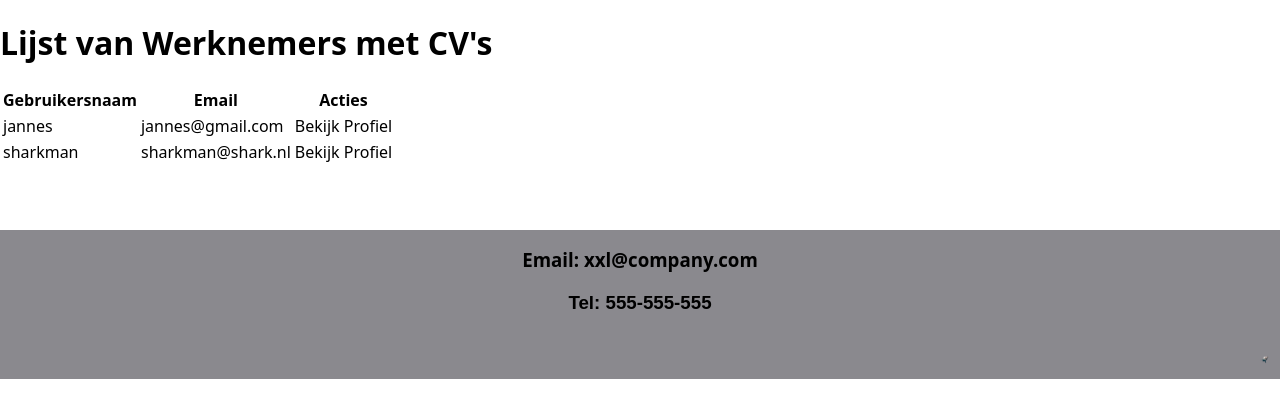
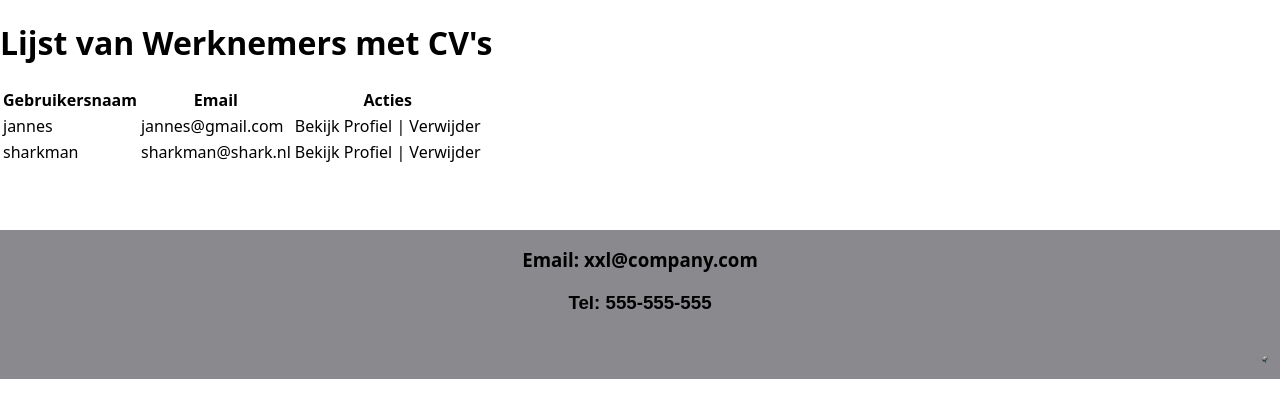
Before and after one commit to Svendewijn/proefexamen, a PHP site: page /werknemers.php in a window 1280 px wide. Shown: the part 103-521 px from the top of the page. Run offline with PHP 8.4, Linux system fonts and the light colour scheme; the visitor is signed in with stand-in values (Sample User, id 1); data comes from the database, SQL or seed files in the repository.

Commit message:
op cv delete functie toegevoegd

```diff
--- a/werknemers.php
+++ b/werknemers.php
@@ -34,6 +34,9 @@ if ($conn->connect_error) {
     die("Verbinding mislukt: " . $conn->connect_error);
 }
 
+// Haal de rol van de ingelogde gebruiker op
+$rol = isset($_SESSION['rol']) ? $_SESSION['rol'] : '';
+
 // Haal gebruikers op die een CV hebben geüpload
 $sql = "SELECT g.id, g.gebruikersnaam, g.email
         FROM gebruikers g
@@ -51,7 +54,14 @@ if ($result->num_rows > 0) {
         echo "<tr>";
         echo "<td>" . htmlspecialchars($row['gebruikersnaam']) . "</td>";
         echo "<td>" . htmlspecialchars($row['email']) . "</td>";
-        echo "<td><a href='profiel.php?id=" . $row['id'] . "' class='btn'>Bekijk Profiel</a></td>";
+        echo "<td><a href='profiel.php?id=" . $row['id'] . "' class='btn'>Bekijk Profiel</a>";
+
+        // Voeg eventueel extra acties toe voor admins
+        if ($rol === 'admin') {
+            echo " | <a href='delete_gebruiker.php?id=" . $row['id'] . "' class='btn'>Verwijder</a>"; // Voorbeeld van een delete knop
+        }
+
+        echo "</td>";
         echo "</tr>";
     }
 
```
